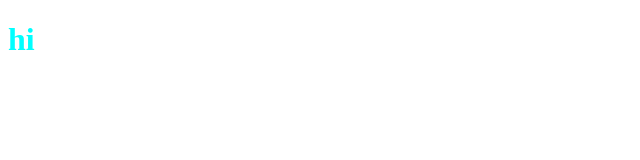
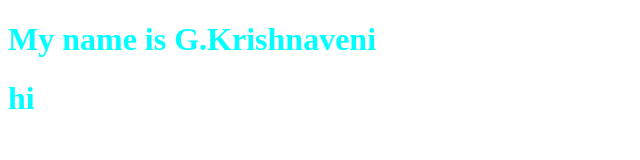
Before and after one commit to Gosai-Krishnaveni-1530/localrepo, a plain HTML site: page index.html in a window 1280 px wide. Shown: the whole page, without its empty margins (0-640 px from the left). Drawn offline with Linux system fonts and the light colour scheme.

Commit message:
Update html file

```diff
--- a/index.html
+++ b/index.html
@@ -4,6 +4,7 @@
     <meta charset="UTF-8">
     <meta name="viewport" content="width=device-width, initial-scale=1.0">
     <title>Document</title>
+    <h1>My name is G.Krishnaveni</h1>
 </head>
 <link rel="stylesheet" href="style.css"
 <body>
```
